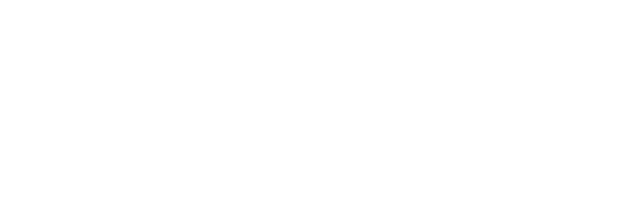
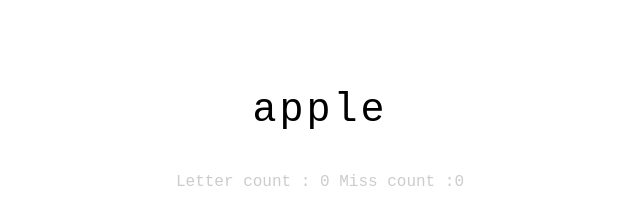
Before and after one commit to k17rs066/My-Typing-Game, a plain HTML site: page index.html in a window 1280 px wide. Shown: the whole page, without its empty margins (320-960 px from the left). Drawn offline with Linux system fonts and the light colour scheme.

Commit message:
キーボードの正誤判定

```diff
--- a/css/styles.css
+++ b/css/styles.css
@@ -0,0 +1,15 @@
+body{
+    padding-top :40px;
+    font-family: "Courier New",monospace;
+    text-align:center
+
+}
+
+#target{
+    font-size: 40px;
+    letter-spacing: 3px;
+}
+
+.info{
+    color:#ccc;
+}
--- a/index.html
+++ b/index.html
@@ -7,6 +7,11 @@
 
     </head>
     <body>
+        <p id ="target">word</p>
+        <p class="info">
+            Letter count : <span id="score" >0</span>
+            Miss count :<span id="miss">0</span>
+        </p>
         <script src="js/main.js"></script>
     </body>
 </html>
--- a/js/main.js
+++ b/js/main.js
@@ -0,0 +1,20 @@
+'use strict'
+
+{
+    const word ='apple';
+    let loc=0;
+
+    const target=document.getElementById('target')
+    target.textContent=word;
+    window.addEventListener('keydown',(e)=>{
+        console.log(e.key)
+        if(e.key===word[loc]){
+            console.log('score')
+        }else{
+            console.log('miss')
+        }
+    })
+
+
+
+}
```
